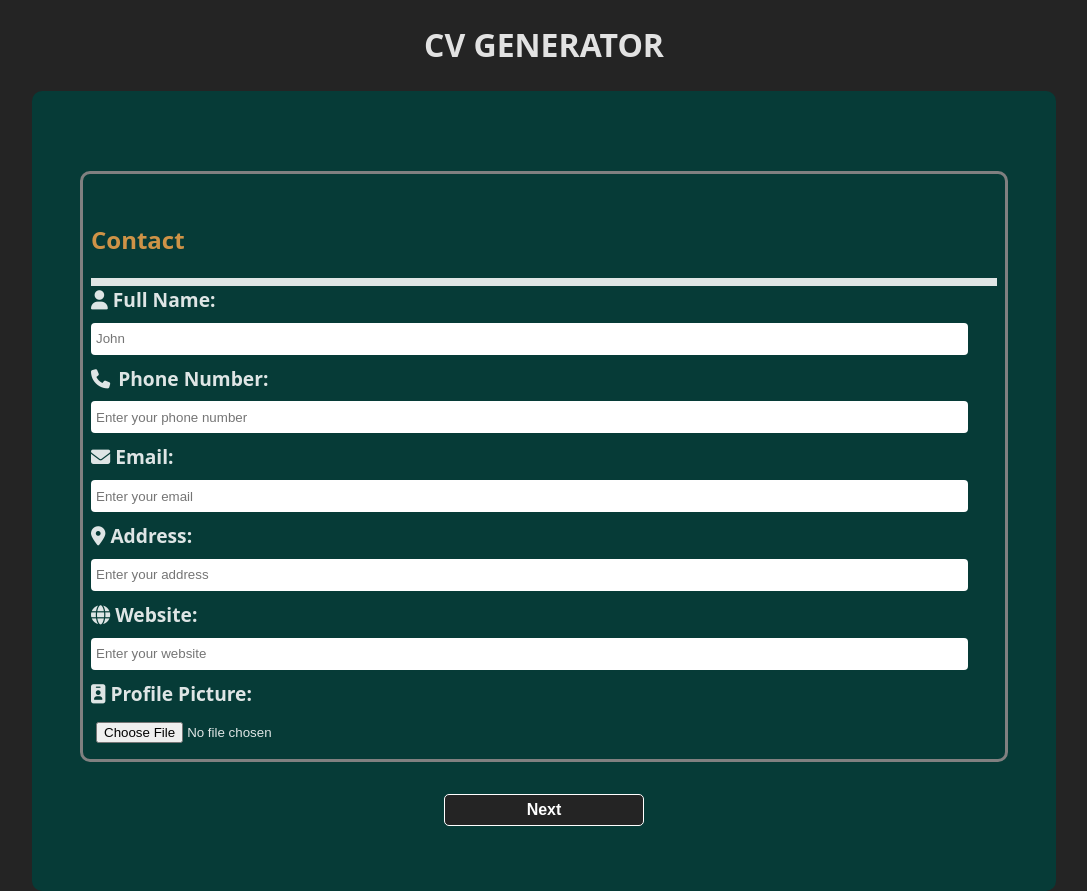
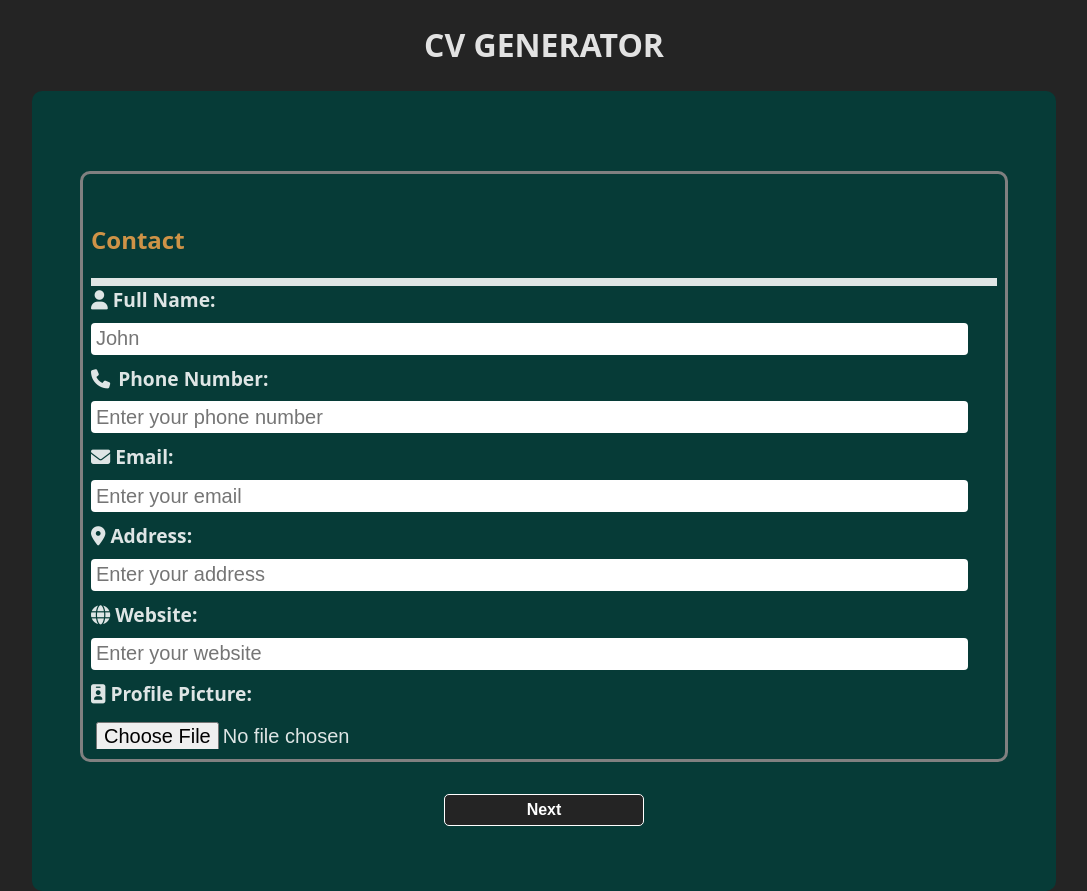
Before and after one commit to Metgala1/CV-APPLICATION, a React (Vite) app: page / in a window 1280 px wide. Shown: the whole page, without its empty margins (96-1183 px from the left). Built offline with nearby package versions, Linux system fonts and the light colour scheme.

Commit message:
Made the input and textarea font-size 16px

```diff
--- a/src/index.css
+++ b/src/index.css
@@ -76,3 +76,6 @@ header{
   color: green;
   font-weight: 500;
 }
+input, textarea{
+  font-size: 20px;
+}
```
Also changed, not shown: 1 other file (tests, documents, lock files or other folders).
